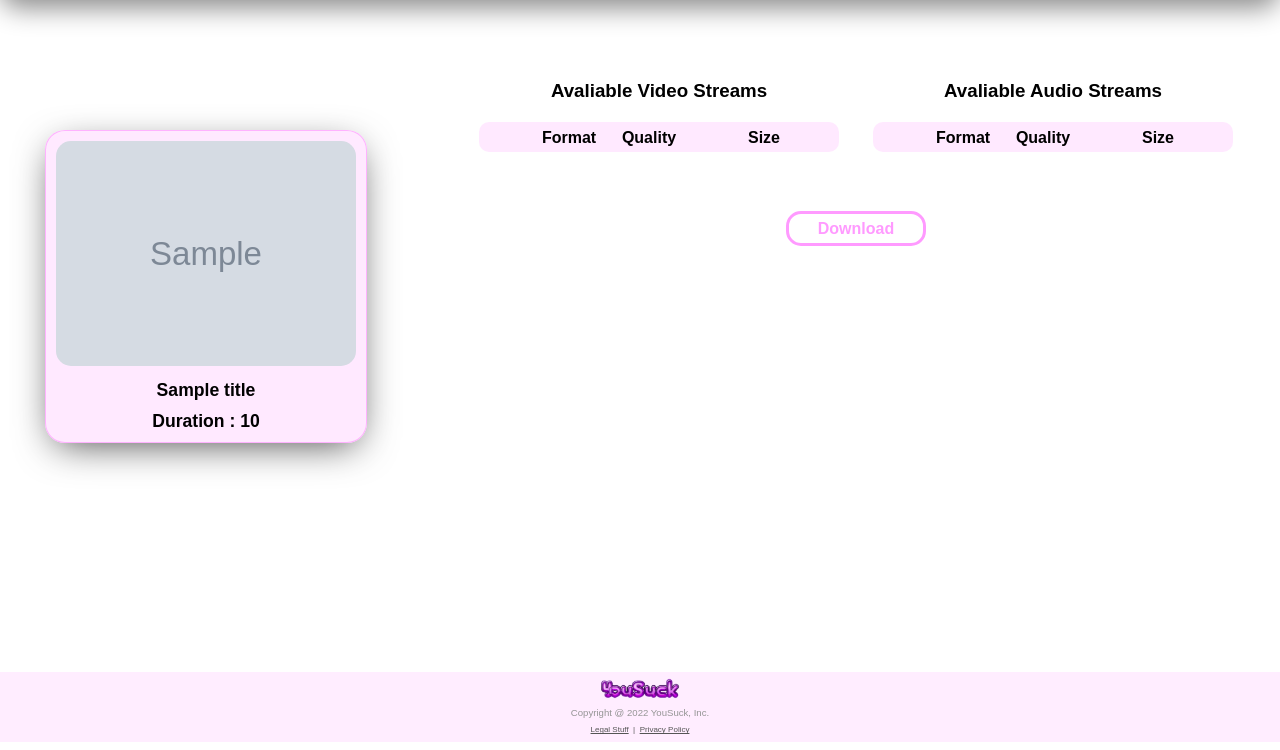
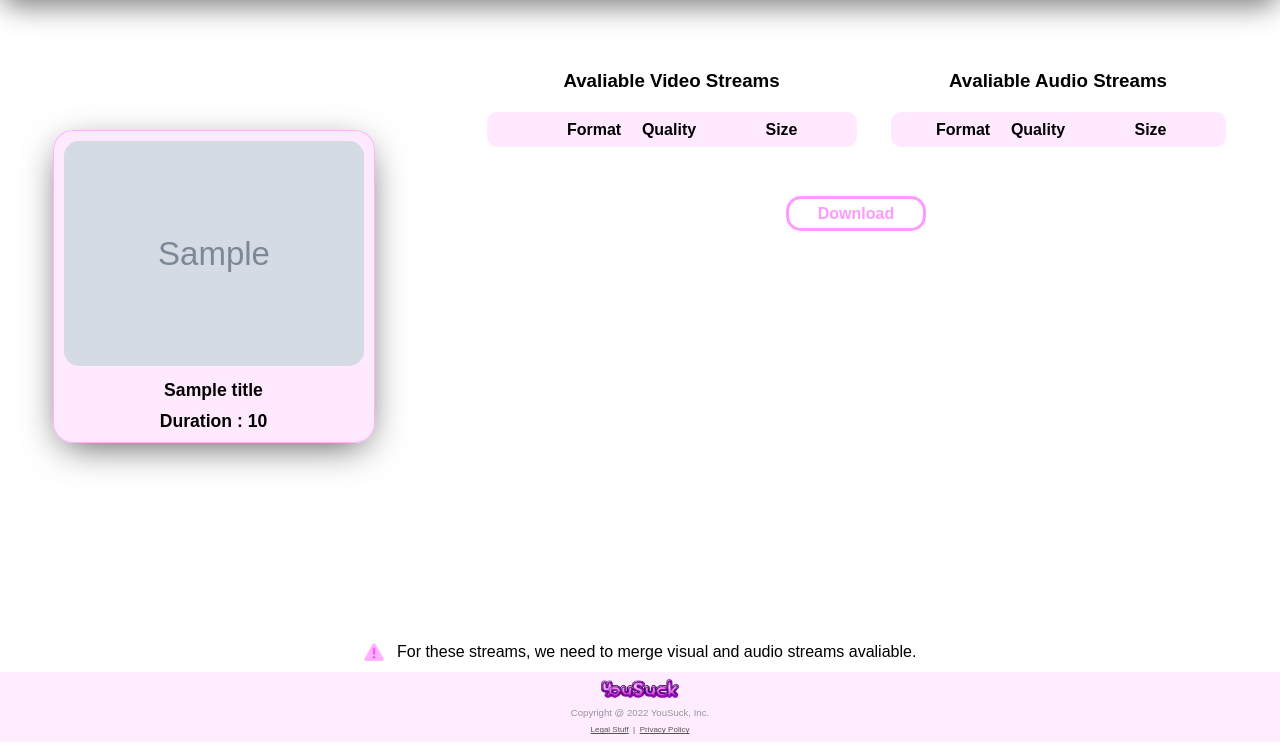
Before and after one commit to Anirban600/YouDown, a Flask app: template templates/streams.html in a window 1280 px wide. Shown: the part 50-800 px from the top of the page. Run offline with Flask 2, Linux system fonts and the light colour scheme; the template is opened without the code that fills it: most values are stand-ins (such as "Sample title", 1, 10 or a date in 2020); grey boxes marked "Sample" are stand-in pictures; lists and menus that the app fills with data are empty; parts of the project's set-up code (start-up, migrations or seed data) failed here and were passed over.

Commit message:
Download Fixed

```diff
--- a/static/style.css
+++ b/static/style.css
@@ -159,7 +159,7 @@ footer{
 
 #stream_page{
     display: flex;
-    height: 84vh;
+    height: calc(84vh - 40px);
     justify-content: center;
     align-items: flex-start;
 }
@@ -193,7 +193,7 @@ footer{
 
 #stream_form{
     margin-left: 80px;
-    margin-top: 80px;
+    margin-top: 70px;
     display: flex;
     align-items: center;
     flex-direction: column;
@@ -217,26 +217,32 @@ footer{
     background-color: rgba(255, 209, 255, 0.477);
     display:flex;
     align-items: center;
-    height: 30px;
+    height: 35px;
     margin-bottom: 7px;
     border-radius: 10px;
     cursor: pointer;
-    transition-duration: 0.4s;
+    transition-duration: 0.3s;
 }
 
 #stream tr:hover{
     background-color: rgb(255, 209, 255);
-    transform: scale(1.07);
+    transform: scale(1.08);
 }
 
 #stream td, th{
     padding-top: 1px;
     text-align: center;
-    width: 80px;
+    width: 75px;
 }
 
 #stream_form .check{
-    width: 50px;
+    width: 20px;
+    margin-left: 15px;
+}
+
+#stream_form .warn{
+    margin-left: 15px;
+    width: 20px;
 }
 
 #stream_form .size{
@@ -245,7 +251,7 @@ footer{
 
 #stream_form button{
     margin-left: 30px;
-    margin-top: 50px;
+    margin-top: 40px;
     border-radius: 15px;
     background-color: white;
     color: rgb(255, 154, 255);
@@ -268,6 +274,14 @@ footer{
 }
 
 
+#warning {
+    display: flex;
+    justify-content: center;
+    align-items: center;
+    height: 40px;
+}
+
+
 /* Download */
 
 #dnld{
--- a/templates/download_video.html
+++ b/templates/download_video.html
@@ -2,7 +2,7 @@
 <title>Thank You</title>
 {% endblock head %} {% block body %}
 <div id="dnld">
-  <a href="./video" download="{{ name }}"
+  <a href="{{ url_for('static', filename='video.mp4') }}" download
     ><img
       src="{{ url_for('static', filename='Images/new.png') }}"
       alt="Download"
--- a/templates/streams.html
+++ b/templates/streams.html
@@ -17,23 +17,24 @@
         <table id="stream">
           <tr>
             <th class="check"></th>
+            <th class="warn"></th>
             <th>Format</th>
             <th>Quality</th>
             <th class="size">Size</th>
           </tr>
-          {% for s in streams %} {% if s[1] == "v" %}
+          {% for s in streams %} {% if s[1] == "v" or s[1] == "u" %}
           <tr>
             <td class="check">
               <input type="radio" name="stream_choice" value="{{ s[0] }}" />
             </td>
-            <td>{{ s[2] }}</td>
-            <td>{{ s[3] }}</td>
-            <td class="size">{{ s[4] }}</td>
-          </tr>
-          {% endif %} {% if s[1] == "u" %}
-          <tr style="background-color: rgba(255, 196, 133, 0.477);">
-            <td class="check">
-              <input type="radio" name="stream_choice" value="{{ s[0] }}" />
+            <td class="warn">
+              {% if s[1] == "u" %}
+              <img
+                src="{{ url_for('static', filename='Images/warn.png') }}"
+                alt="warn"
+                width="20px"
+              />
+              {% endif %}
             </td>
             <td>{{ s[2] }}</td>
             <td>{{ s[3] }}</td>
@@ -67,4 +68,10 @@
     <button type="submit">Download</button>
   </form>
 </div>
+<div id="warning"><img
+  src="{{ url_for('static', filename='Images/warn.png') }}"
+  alt="warn"
+  width="20px"
+/> <pre>   For these streams, we need to merge visual and audio streams avaliable.
+</pre></div>
 {% endblock body %}
--- a/yousuck.py
+++ b/yousuck.py
@@ -55,7 +55,9 @@ def stream_manager(streams):
 
     max_audio_size = mem[all_qual[0]][4]
     for i in range(len(res)):
-        if res[i][1] == 'u': res[i][4] = res[i][4][:-2] + "+ " + max_audio_size
+        if res[i][1] == 'u':
+            res[i][2] = 'mp4'
+            res[i][4] = res[i][4][:-2] + "+ " + max_audio_size
 
     return res
 
@@ -94,7 +96,7 @@ def get_stream():
 @app.route('/download_video', methods=['POST', 'GET'])
 def get_download():
     name = video.streams[int(choice)].default_filename
-    video.streams[int(choice)].download(".", "video")
+    video.streams[int(choice)].download(".\\static\\", "video.mp4")
     return render_template('download_video.html', name=name)
 
 
@@ -104,4 +106,5 @@ def get_playlist():
 
 
 if __name__ == "__main__":
+    # app.run(debug=True, port=8080)
     app.run(debug=True, port=process.env.PORT)
```
Also changed, not shown: static/Images/warn.png (added), 1 other file.
